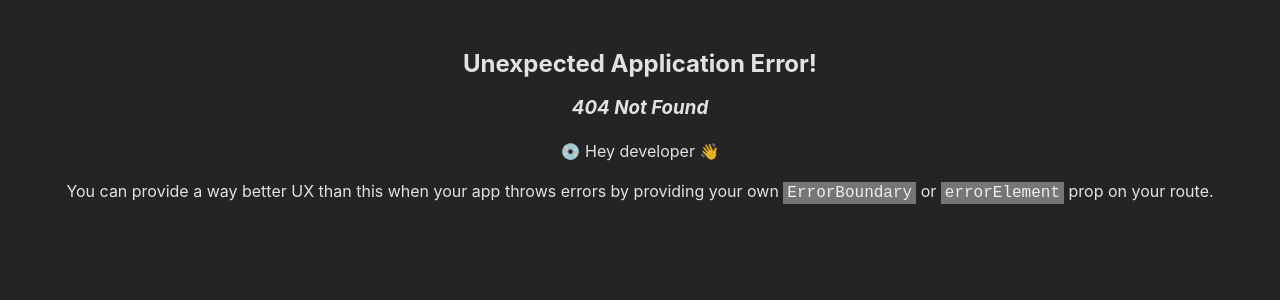
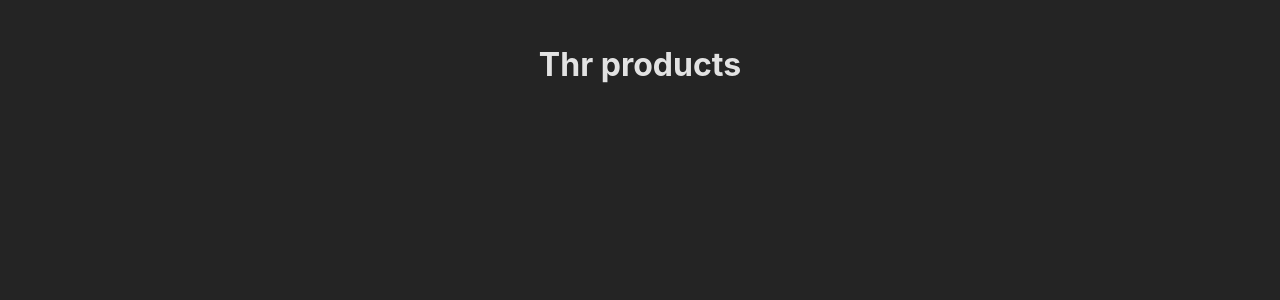
Before and after one commit to DebaKaran/react-maximillian, a React (Vite) app in the folder routecraft/: page /products in a window 1280 px wide. Before the commit this address had no page. Shown: the top 300 px of the page. Built offline with nearby package versions, Linux system fonts and the light colour scheme.

Commit message:
added routing for product component

```diff
--- /dev/null
+++ b/routecraft/src/pages/Products.tsx
@@ -0,0 +1,10 @@
+/* eslint-disable no-empty-pattern */
+/* eslint-disable @typescript-eslint/no-empty-object-type */
+import React from "react";
+
+interface ProductsProps {}
+const Products: React.FC<ProductsProps> = ({}) => {
+  return <h1>Thr products</h1>;
+};
+
+export default Products;
--- a/routecraft/src/router/router.tsx
+++ b/routecraft/src/router/router.tsx
@@ -1,6 +1,10 @@
 import { createBrowserRouter } from "react-router-dom";
 import Home from "../pages/HomePage";
+import Products from "../pages/Products";
 
-const router = createBrowserRouter([{ path: "/", element: <Home /> }]);
+const router = createBrowserRouter([
+  { path: "/", element: <Home /> },
+  { path: "/products", element: <Products /> },
+]);
 
 export default router;
```
